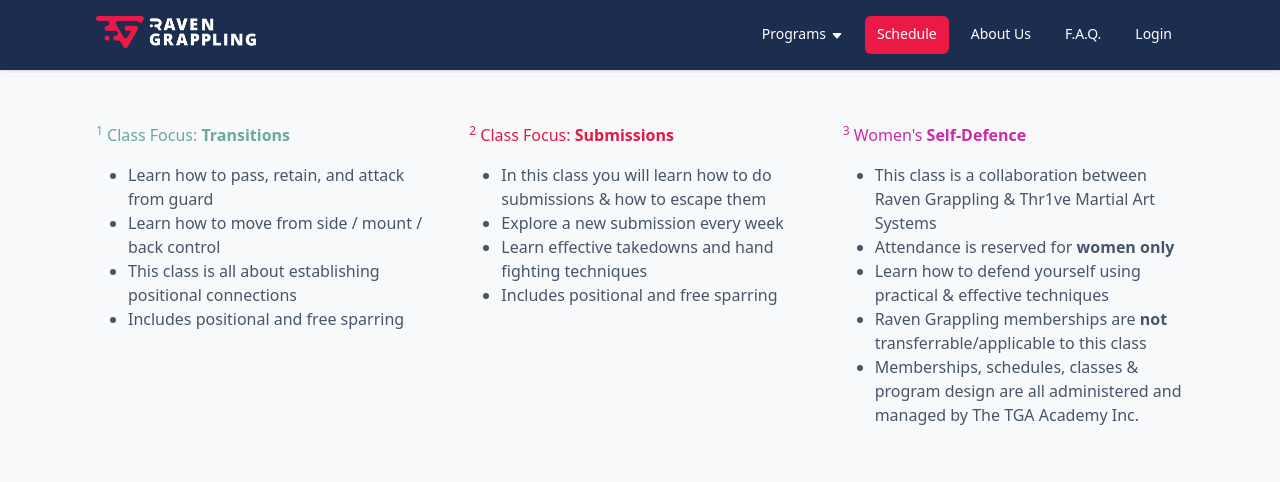
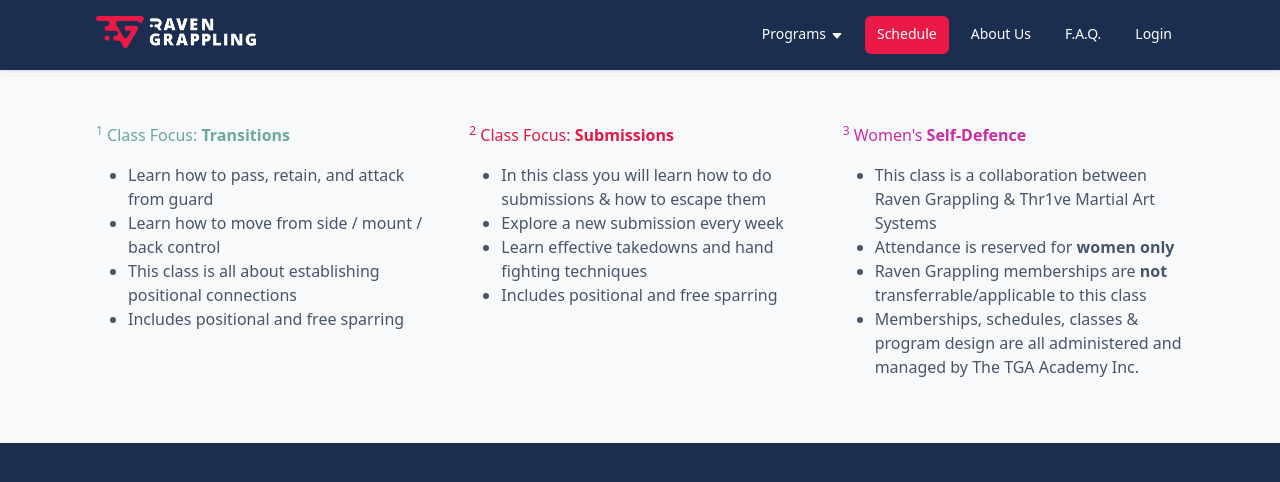
Before and after one commit to RavenGrappling/RavenGrappling.github.io, a Jekyll site: the page built from pages/schedule.html, in a window 1280 px wide and 900 px high, scrolled down 1027 px, cut to the strip 0-487 px from the top of the window. Shown: the top 482 px of the strip. Built offline with Jekyll 4.4.1, drawn with Linux system fonts in a browser that asks for light colours.

Commit message:
Update schedule.html

```diff
--- a/pages/schedule.html
+++ b/pages/schedule.html
@@ -272,9 +272,6 @@
           Attendance is reserved for <strong>women only</strong>
         </li>
         <li>
-          Learn how to defend yourself using practical & effective techniques
-        </li>
-        <li>
           Raven Grappling memberships are <strong>not</strong> transferrable/applicable to this class
         </li>
         <li>
```
